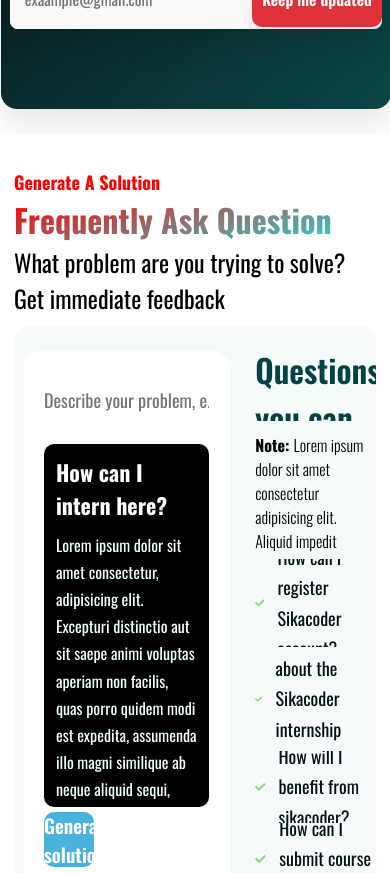
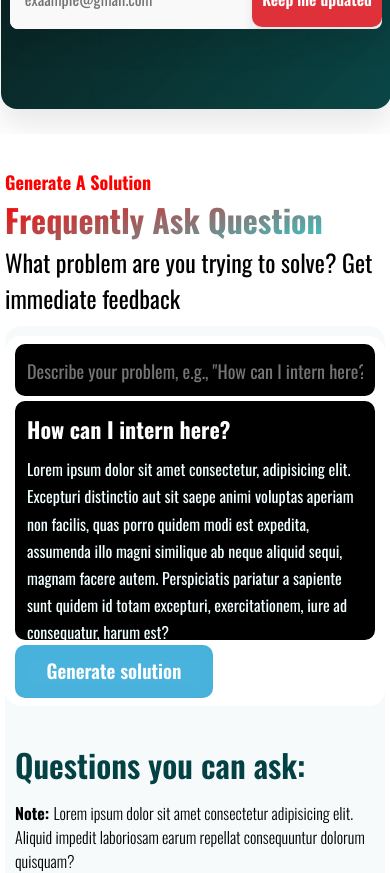
Before and after one commit to Kwarto/sikacoder, a React (Vite) app: page / in a window 390 px wide. Shown: the part 5680-6553 px from the top of the page. Built offline with nearby package versions, Linux system fonts and the light colour scheme; no server answers.

Commit message:
Added FAQs media query

```diff
--- a/src/components/Faqs/Faqs.jsx
+++ b/src/components/Faqs/Faqs.jsx
@@ -82,7 +82,7 @@
             <div className="sm-ico">
               <FaCheck />
             </div>
-            <p>How will I benefit from sikacoder?</p>
+            <p>How will I benefit from Sikacoder?</p>
           </motion.div>
           <motion.div
             className="quest"
@@ -102,10 +102,10 @@
 };
 
 const FrequentlyAskQuestionWrapper = styled.section`
-  width: 98%;
+  width: 100%;
   height: 100vh;
   margin: 5px auto;
-  padding: 30px 10px;
+  padding: 30px 5px;
   .head {
     h4 {
       color: red;
@@ -141,11 +141,15 @@
         input {
           width: 100%;
           height: 15%;
-          padding: 5px 0x;
+          padding: 5px 0;
           font-size: 1.135rem;
           display: flex;
           align-items: flex-start;
           justify-content: flex-start;
+          background: rgb(0,0,0);
+          border-radius: 10px;
+          color: #ccc;
+          padding: 12px;
         }
         .answer {
           width: 100%;
@@ -211,6 +215,22 @@
       }
     }
   }
+
+  @media screen and (max-width: 430px) {
+    height: max-content;
+    .question-area{
+      grid-template-columns: 100%;
+      padding: 0;
+      .form-container{
+        form{
+          padding: 8px 10px;
+          button{
+            width: 55%;
+          }
+        }
+      }
+    }
+  }
 `;
 
 export default Faqs;
```
